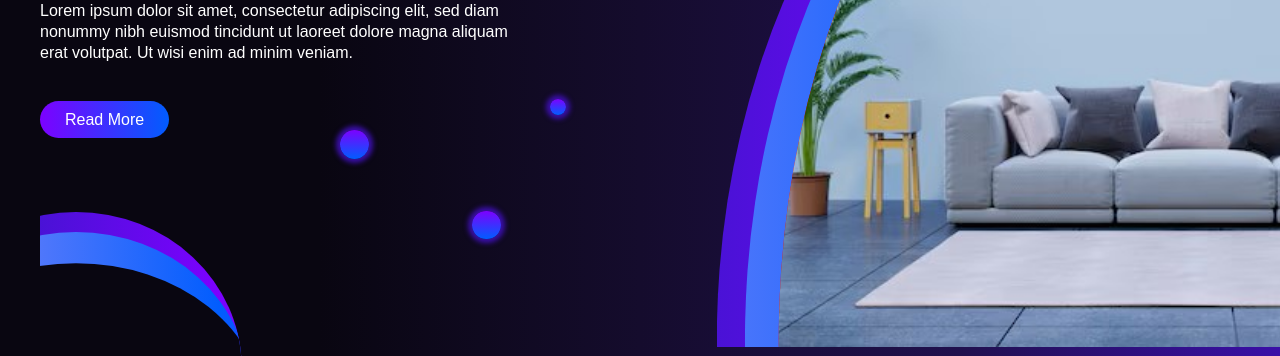
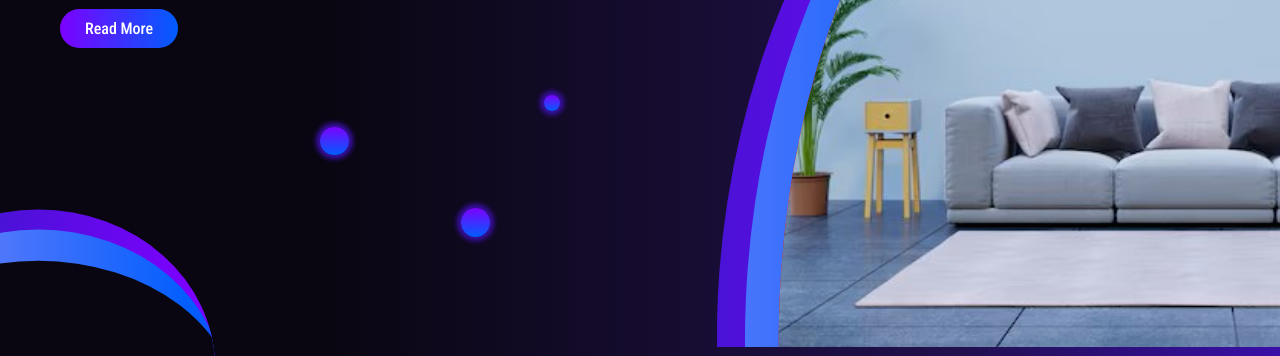
Before and after one commit to imrangit07/REAL-ESTATE-FRONTEND, a plain HTML site: page index.html in a window 1280 px wide. Shown: the part 444-800 px from the top of the page. Drawn offline with Linux system fonts and the light colour scheme.

Commit message:
Add font-family

```diff
--- a/index.html
+++ b/index.html
@@ -8,6 +8,9 @@
     <link rel="stylesheet" href="https://cdnjs.cloudflare.com/ajax/libs/font-awesome/6.7.2/css/all.min.css"
         integrity="sha512-Evv84Mr4kqVGRNSgIGL/F/aIDqQb7xQ2vcrdIwxfjThSH8CSR7PBEakCr51Ck+w+/U6swU2Im1vVX0SVk9ABhg=="
         crossorigin="anonymous" referrerpolicy="no-referrer" />
+        <link rel="preconnect" href="https://fonts.googleapis.com">
+        <link rel="preconnect" href="https://fonts.gstatic.com" crossorigin>
+        <link href="https://fonts.googleapis.com/css2?family=Poppins:ital,wght@0,100;0,200;0,300;0,400;0,500;0,600;0,700;0,800;0,900;1,100;1,200;1,300;1,400;1,500;1,600;1,700;1,800;1,900&family=Roboto+Condensed:ital,wght@0,100..900;1,100..900&display=swap" rel="stylesheet">
     <link rel="stylesheet" href="styles.css">
 </head>
 
@@ -32,7 +35,7 @@
                     <p>
                         Lorem ipsum dolor sit amet, consectetur adipiscing elit, sed diam
                         nonummy nibh euismod tincidunt ut laoreet dolore magna aliquam erat volutpat.
-                      Ut wisi enim ad minim veniam.
+                        Ut wisi enim ad minim veniam. Lorem ipsum dolor sit amet consectetur adipisicing elit. Illo, eius?
                     </p>
                     <a href="#" class="btn">Read More</a>
 
@@ -61,6 +64,7 @@
             </div>
         </div>
     </section>
+
 </body>
 
-</html>
+</htm
--- a/styles.css
+++ b/styles.css
@@ -1,19 +1,19 @@
 * {
-    margin: 0%;
-    padding: 0%;
+    margin: 0;
+    padding: 0;
     box-sizing: border-box;
-    font-family: sans-serif;
+    font-family: "Roboto Condensed", serif;
 }
 
 html,
 body {
-    height: 100%;
-    width: 100%;
+    height: 100vh;
+    width: 100vw;
 }
 
 .hero {
-    width: 100%;
-    height: 100%;
+    width: 100vw;
+    height: 100vh;
     background: linear-gradient(90deg, #090611, #090611, #150c2d, #20104d, #3a0fa8);
     overflow: hidden;
 }
@@ -74,15 +74,16 @@ body {
     display: flex;
     align-items:flex-start;
     justify-content: start;
-    padding-left: 40px;
-    padding-top: 100px;
-    /* overflow-y: hidden; */
-    /* background-color: aqua; */
+    padding-top: 90px;
 }
 
 .hero .hero-left-section .content h1 {
     font-size: 75px;
     color: #fff;
+}
+.hero .hero-left-section .content .btn,h1,p {
+    /* padding-left: 60px; */
+    margin-left: 60px;
 }
 
 .hero .hero-left-section .content h1 span {
@@ -107,7 +108,6 @@ body {
 .hero .hero-left-section .content{
     position: relative;
     height: 100%;
-    /* background-color: white; */
 }
 .hero .hero-left-section .content .circle1,.circle2,.circle3{
     background: linear-gradient(180deg, #7c01ff, #015dfe);
```
Lines whose indentation alone changed are shown as unchanged.
